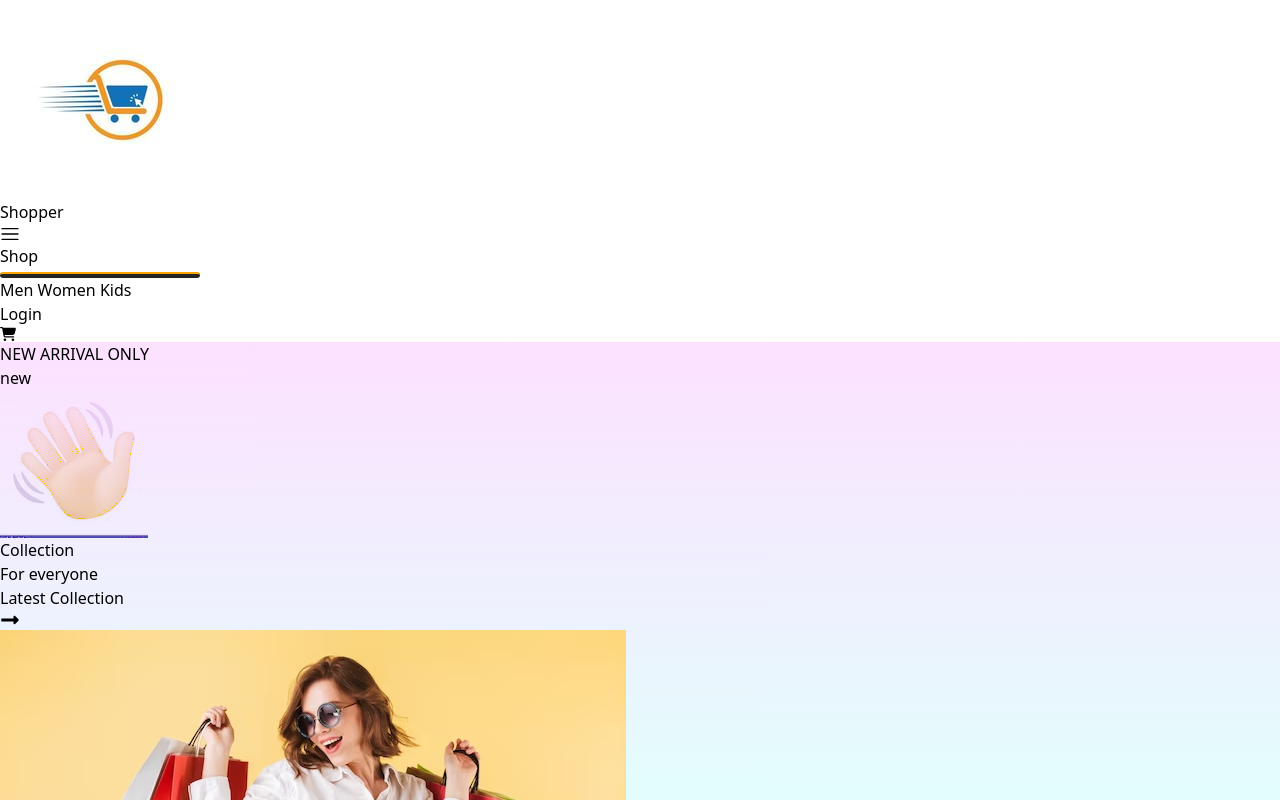
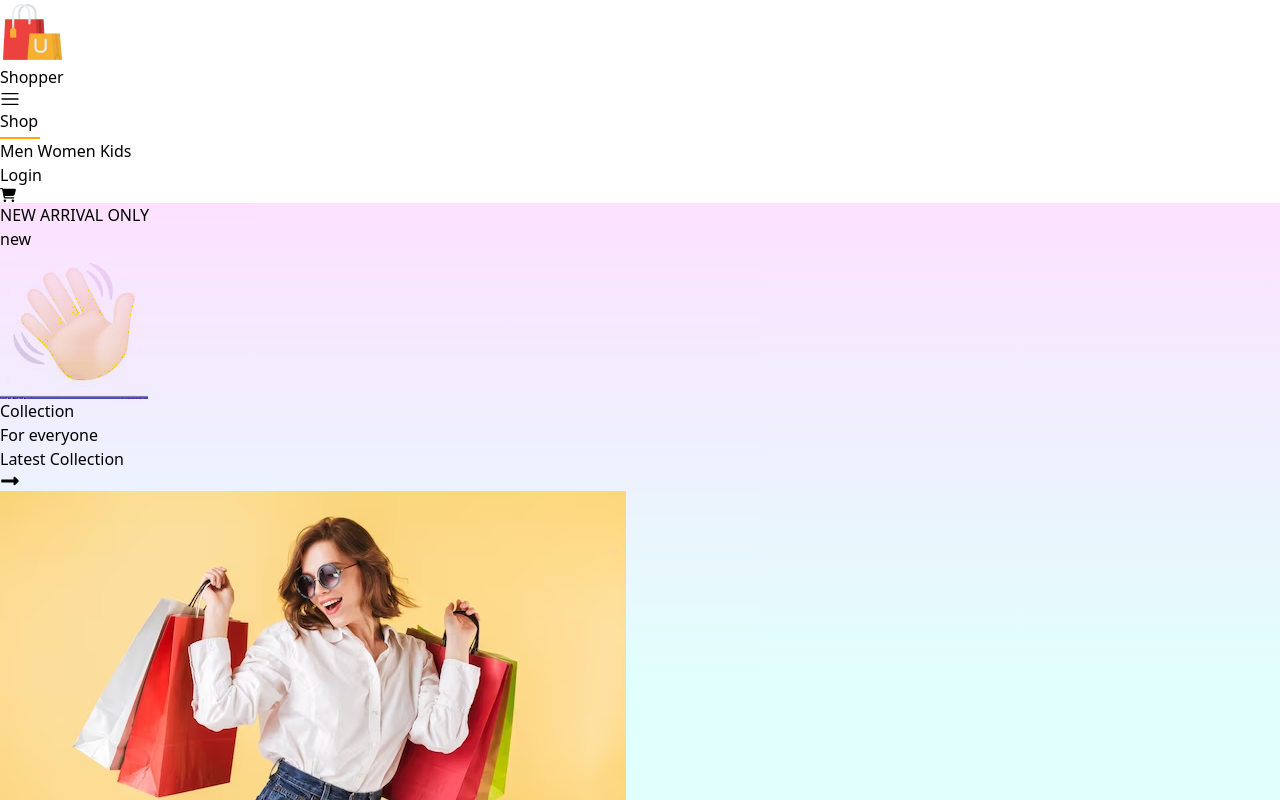
Before and after one commit to Ibrahim-kassim/E-commerce, a React (Vite) app: page / in a window 1280 px wide. Shown: the top 800 px of the page. Built offline with nearby package versions, Linux system fonts and the light colour scheme.

Commit message:
popular commit and some changes

```diff
--- a/src/components/Hero/Hero.jsx
+++ b/src/components/Hero/Hero.jsx
@@ -20,7 +20,7 @@ const Hero = () => {
             </div>
         </div>
         <div className='h-full w-full flex flex-1 items-center justify-center '>
-            <img src={shop3women} className='h-[80%] w-full' alt="" />
+            <img src={shop3women} className=' h-[80%] w-full' alt="" />
 
         </div>
     </div>
--- a/src/components/navbar/Navbar.css
+++ b/src/components/navbar/Navbar.css
@@ -1,4 +1,4 @@
-.hr {
+.hre {
     border: none;
     border-top: 2px solid orange;
     width: 2.5rem;
--- a/src/components/navbar/Navbar.jsx
+++ b/src/components/navbar/Navbar.jsx
@@ -1,6 +1,6 @@
 import React, { useState } from "react";
 import "./Navbar.css";
-import Logo from "../../assets/shop.jpg";
+import Logo from "../../assets/logo.png";
 import { FaCartShopping } from "react-icons/fa6";
 import { RxHamburgerMenu } from "react-icons/rx";
 import { IoMdClose } from "react-icons/io";
@@ -21,8 +21,8 @@ const Navbar = () => {
   return (
     <div className="relative ">
       <div className=" flex flex-row items-center justify-between px-4 py-4 md:px-12 md:h-24 border-b-2 shadow-md">
-        <div className="flex items-center justify-center">
-          <img src={Logo} alt="" className="md:h-12 md:w-32 h-12 w-12" />
+        <div className="flex items-center justify-center gap-4">
+          <img src={Logo} alt="" className="" />
           <h1 className="text-2xl">Shopper</h1>
         </div>
 
@@ -41,7 +41,7 @@ const Navbar = () => {
               selectedItem === "Shop" ? "font-bold" : ""
             }`}
           >
-            Shop {selectedItem === "Shop" && <hr className="hr" />}
+            Shop {selectedItem === "Shop" && <hr className="hre" />}
           </Link>
           <Link
             to={"/mens"}
@@ -50,7 +50,7 @@ const Navbar = () => {
               selectedItem === "Men" ? "font-bold" : ""
             }`}
           >
-            Men {selectedItem === "Men" && <hr className="hr" />}
+            Men {selectedItem === "Men" && <hr className="hre" />}
           </Link>
           <Link
             to={"/womens"}
@@ -59,7 +59,7 @@ const Navbar = () => {
               selectedItem === "Women" ? "font-bold" : ""
             }`}
           >
-            Women {selectedItem === "Women" && <hr className="hr" />}
+            Women {selectedItem === "Women" && <hr className="hre" />}
           </Link>
           <Link
             to={"/kids"}
@@ -68,7 +68,7 @@ const Navbar = () => {
               selectedItem === "Kids" ? "font-bold" : ""
             }`}
           >
-            Kids {selectedItem === "Kids" && <hr className="hr" />}
+            Kids {selectedItem === "Kids" && <hr className="hre" />}
           </Link>
         </ul>
 
--- a/src/components/popular/Popular.jsx
+++ b/src/components/popular/Popular.jsx
@@ -1,6 +1,6 @@
 import React from 'react';
 import './Popular.css';
-import data_product from '../../assets/all_product';
+import data_product from '../../assets/data';
 import Item from '../Item/Item';
 
 const Popular = () => {
--- a/src/pages/shop/Shop.jsx
+++ b/src/pages/shop/Shop.jsx
@@ -7,7 +7,7 @@ const Shop = () => {
   return (
     <div>
       <Hero/>
-      {/* <Popular/> */}
+       <Popular/>
       <Offers/>
     </div>
   )
```
